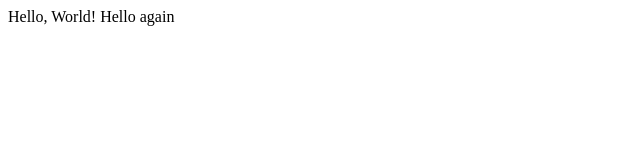
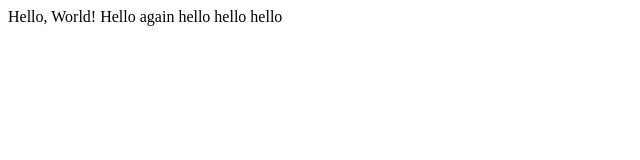
Before and after one commit to rs37888/lecture0, a plain HTML site: page hello.html in a window 1280 px wide. Shown: the whole page, without its empty margins (0-640 px from the left). Drawn offline with Linux system fonts and the light colour scheme.

Commit message:
Update hello.html

```diff
--- a/hello.html
+++ b/hello.html
@@ -4,7 +4,7 @@
       <title>My Webpage!</title>
   </head>
   <body>
-   Hello, World!    Hello again
+   Hello, World!    Hello again hello hello hello
   </body>
 
 </html>
```
